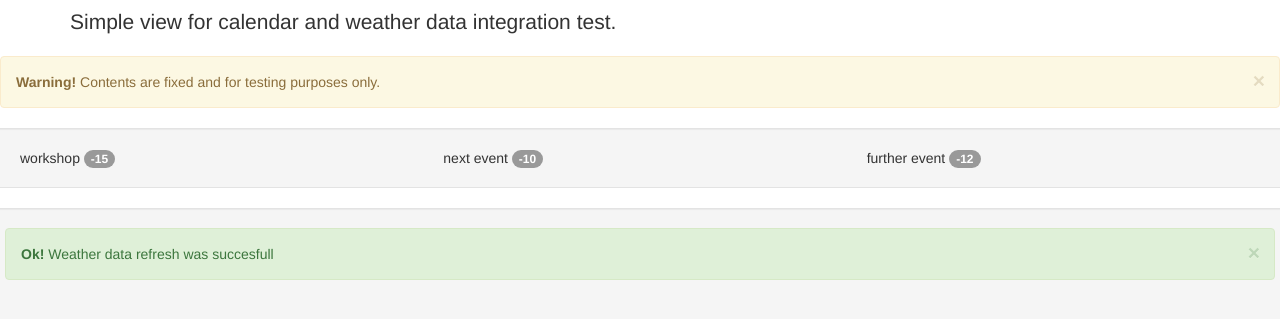
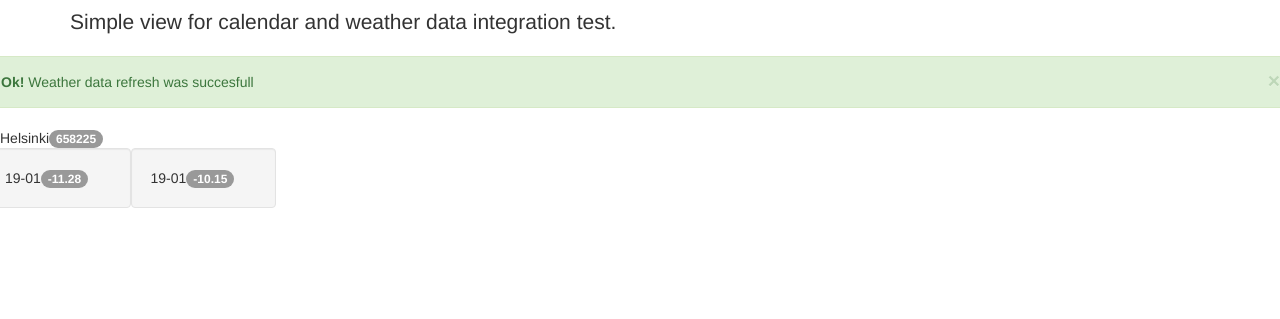
Before and after one commit to neskola/ActiveWeather, a plain HTML site: page Website/calendarview.html in a window 1280 px wide. Shown: the part 63-382 px from the top of the page. Drawn offline with Linux system fonts and the light colour scheme.

Commit message:
for safe keeping

```diff
--- a/Website/calendarview.html
+++ b/Website/calendarview.html
@@ -36,18 +36,26 @@
 	<h1>Calendar and weather view</h1>
 	<p class="lead">Simple view for calendar and weather data integration test.</p>
   </div>
-  <div class="alert alert-warning alert-dismissable">
+  <!-- <div class="alert alert-warning alert-dismissable">
     <button type="button" class="close" data-dismiss="alert" aria-hidden="true">&times;</button>
     <strong>Warning!</strong> Contents are fixed and for testing purposes only.
-  </div>
+  </div> -->
 
-  <div class="row well" ng-controller="CalendarDataCtrl">
+  <!-- <div class="row well" ng-controller="CalendarDataCtrl">
      <div ng-repeat="entry in entries" class="col-sm-4" title="Tooltip text">{{entry.text}} <span class="badge">{{entry.min}}</span></div>
-  </div>
+  </div> -->
 
-  <div class="row well" ng-controller="WeatherDataCtrl">
+  <div class="row" ng-controller="WeatherDataCtrl">
 	 <div id="status"></div>
-     <div ng-repeat="entry in entries" class="col-sm-4" title="Tooltip text">{{entry.place}} <span class="badge">{{entry.data}}</span></div>
+     <div ng-repeat="entry in entries" class="col-sm-4" title="Tooltip text">
+         <div>{{entry.place}}<span class="badge">{{entry.geoid}}</span></div>
+         <div class="row">
+             <div ng-repeat="data in entry.data" class="col-sm-4  well" title="Tooltip text">
+                 <div>
+                     {{data.date | date:'dd-MM' }}<span class="badge">{{data.temp}}</span>
+                 </div>
+             </div>
+         </div>
   </div>
 
 </div>
--- a/Website/js/data.js
+++ b/Website/js/data.js
@@ -19,13 +19,14 @@ function WeatherDataCtrl($scope, $http) {
         async: false,
         success: function (data) {
             $("<div class='alert alert-success alert-dismissable'><button type='button' class='close' data-dismiss='alert' aria-hidden='true'>&times;</button><strong>Ok!</strong> Weather data refresh was succesfull</div>").appendTo("#status");
-            $scope.entries = JSON.toString(data);
+            $scope.entries.push(data);
         },
         error: function (data) {
             $("<div class='alert alert-warning alert-dismissable'><button type='button' class='close' data-dismiss='alert' aria-hidden='true'>&times;</button><strong>Warning!</strong> Weather data refresh was NOT succesfull</div>").appendTo("#status");
         }
     });
 
+    console.log($scope.data);
 };
 
 function AirportDataCtrl($scope, $http) {
--- a/Website/python/Helsinki.json
+++ b/Website/python/Helsinki.json
@@ -1,7 +1,13 @@
 {
     "country": "Republic of Finland",
-    "data": {
-        "2014-01-19T10:00:00Z": {
+    "geoid": "658225",
+    "gml_pos": "60.16950 24.93540 ",
+    "place": "Helsinki",
+    "region": "Helsinki",
+    "timezone": "Europe/Helsinki",
+    "data" :
+	[
+         {  "date": "2014-01-19T10:00:00Z",
             "ccvr": "95.19",
             "humi": "87.61",
             "prct": "0.0",
@@ -9,290 +15,13 @@
             "wdir": "30.0",
             "wspd": "4.61"
         },
-        "2014-01-19T11:00:00Z": {
+        {   "date":	"2014-01-19T11:00:00Z",
             "ccvr": "97.52",
             "humi": "84.89",
             "prct": "0.0",
             "temp": "-10.15",
             "wdir": "40.0",
             "wspd": "4.35"
-        },
-        "2014-01-19T12:00:00Z": {
-            "ccvr": "100.0",
-            "humi": "83.93",
-            "prct": "0.1",
-            "temp": "-9.28",
-            "wdir": "40.0",
-            "wspd": "4.15"
-        },
-        "2014-01-19T13:00:00Z": {
-            "ccvr": "99.06",
-            "humi": "83.72",
-            "prct": "0.1",
-            "temp": "-8.86",
-            "wdir": "40.0",
-            "wspd": "4.05"
-        },
-        "2014-01-19T14:00:00Z": {
-            "ccvr": "95.91",
-            "humi": "84.61",
-            "prct": "0.1",
-            "temp": "-8.84",
-            "wdir": "40.0",
-            "wspd": "4.04"
-        },
-        "2014-01-19T15:00:00Z": {
-            "ccvr": "87.63",
-            "humi": "86.22",
-            "prct": "0.1",
-            "temp": "-9.27",
-            "wdir": "40.0",
-            "wspd": "4.08"
-        },
-        "2014-01-19T16:00:00Z": {
-            "ccvr": "84.35",
-            "humi": "87.38",
-            "prct": "0.1",
-            "temp": "-9.85",
-            "wdir": "30.0",
-            "wspd": "4.27"
-        },
-        "2014-01-19T17:00:00Z": {
-            "ccvr": "47.51",
-            "humi": "87.74",
-            "prct": "0.1",
-            "temp": "-10.57",
-            "wdir": "30.0",
-            "wspd": "4.26"
-        },
-        "2014-01-19T18:00:00Z": {
-            "ccvr": "34.89",
-            "humi": "87.39",
-            "prct": "0.1",
-            "temp": "-11.08",
-            "wdir": "30.0",
-            "wspd": "4.27"
-        },
-        "2014-01-19T19:00:00Z": {
-            "ccvr": "3.96",
-            "humi": "87.36",
-            "prct": "0.1",
-            "temp": "-11.41",
-            "wdir": "30.0",
-            "wspd": "4.12"
-        },
-        "2014-01-19T20:00:00Z": {
-            "ccvr": "0.0",
-            "humi": "86.83",
-            "prct": "0.1",
-            "temp": "-11.78",
-            "wdir": "30.0",
-            "wspd": "3.98"
-        },
-        "2014-01-19T21:00:00Z": {
-            "ccvr": "0.0",
-            "humi": "85.64",
-            "prct": "0.1",
-            "temp": "-12.11",
-            "wdir": "30.0",
-            "wspd": "3.91"
-        },
-        "2014-01-19T22:00:00Z": {
-            "ccvr": "0.0",
-            "humi": "84.77",
-            "prct": "0.1",
-            "temp": "-12.34",
-            "wdir": "30.0",
-            "wspd": "3.94"
-        },
-        "2014-01-19T23:00:00Z": {
-            "ccvr": "0.0",
-            "humi": "84.55",
-            "prct": "0.1",
-            "temp": "-12.43",
-            "wdir": "30.0",
-            "wspd": "4.08"
-        },
-        "2014-01-20T00:00:00Z": {
-            "ccvr": "0.0",
-            "humi": "84.99",
-            "prct": "0.1",
-            "temp": "-12.5",
-            "wdir": "40.0",
-            "wspd": "4.23"
-        },
-        "2014-01-20T01:00:00Z": {
-            "ccvr": "0.0",
-            "humi": "85.64",
-            "prct": "0.1",
-            "temp": "-12.49",
-            "wdir": "40.0",
-            "wspd": "4.22"
-        },
-        "2014-01-20T02:00:00Z": {
-            "ccvr": "0.0",
-            "humi": "86.21",
-            "prct": "0.1",
-            "temp": "-12.64",
-            "wdir": "40.0",
-            "wspd": "4.32"
-        },
-        "2014-01-20T03:00:00Z": {
-            "ccvr": "0.0",
-            "humi": "87.38",
-            "prct": "0.1",
-            "temp": "-12.94",
-            "wdir": "40.0",
-            "wspd": "4.48"
-        },
-        "2014-01-20T04:00:00Z": {
-            "ccvr": "0.0",
-            "humi": "88.39",
-            "prct": "0.1",
-            "temp": "-13.12",
-            "wdir": "40.0",
-            "wspd": "4.52"
-        },
-        "2014-01-20T05:00:00Z": {
-            "ccvr": "3.66",
-            "humi": "91.33",
-            "prct": "0.1",
-            "temp": "-13.09",
-            "wdir": "40.0",
-            "wspd": "4.59"
-        },
-        "2014-01-20T06:00:00Z": {
-            "ccvr": "21.87",
-            "humi": "92.63",
-            "prct": "0.1",
-            "temp": "-12.93",
-            "wdir": "50.0",
-            "wspd": "4.97"
-        },
-        "2014-01-20T07:00:00Z": {
-            "ccvr": "60.52",
-            "humi": "92.27",
-            "prct": "0.1",
-            "temp": "-12.98",
-            "wdir": "40.0",
-            "wspd": "4.79"
-        },
-        "2014-01-20T08:00:00Z": {
-            "ccvr": "11.47",
-            "humi": "91.5",
-            "prct": "0.1",
-            "temp": "-13.11",
-            "wdir": "40.0",
-            "wspd": "4.5"
-        },
-        "2014-01-20T09:00:00Z": {
-            "ccvr": "0.0",
-            "humi": "90.0",
-            "prct": "0.1",
-            "temp": "-12.73",
-            "wdir": "50.0",
-            "wspd": "4.23"
-        },
-        "2014-01-20T10:00:00Z": {
-            "ccvr": "0.0",
-            "humi": "87.12",
-            "prct": "0.1",
-            "temp": "-11.78",
-            "wdir": "50.0",
-            "wspd": "4.05"
-        },
-        "2014-01-20T11:00:00Z": {
-            "ccvr": "1.18",
-            "humi": "84.46",
-            "prct": "0.1",
-            "temp": "-11.07",
-            "wdir": "40.0",
-            "wspd": "4.37"
-        },
-        "2014-01-20T12:00:00Z": {
-            "ccvr": "14.72",
-            "humi": "81.79",
-            "prct": "0.1",
-            "temp": "-10.63",
-            "wdir": "40.0",
-            "wspd": "4.44"
-        },
-        "2014-01-20T13:00:00Z": {
-            "ccvr": "10.08",
-            "humi": "80.39",
-            "prct": "0.1",
-            "temp": "-10.46",
-            "wdir": "40.0",
-            "wspd": "4.73"
-        },
-        "2014-01-20T14:00:00Z": {
-            "ccvr": "20.18",
-            "humi": "82.19",
-            "prct": "0.1",
-            "temp": "-10.65",
-            "wdir": "40.0",
-            "wspd": "4.68"
-        },
-        "2014-01-20T15:00:00Z": {
-            "ccvr": "35.65",
-            "humi": "85.75",
-            "prct": "0.1",
-            "temp": "-11.0",
-            "wdir": "50.0",
-            "wspd": "4.68"
-        },
-        "2014-01-20T16:00:00Z": {
-            "ccvr": "30.27",
-            "humi": "88.24",
-            "prct": "0.1",
-            "temp": "-11.32",
-            "wdir": "50.0",
-            "wspd": "5.08"
-        },
-        "2014-01-20T17:00:00Z": {
-            "ccvr": "0.0",
-            "humi": "88.92",
-            "prct": "0.1",
-            "temp": "-11.55",
-            "wdir": "50.0",
-            "wspd": "5.05"
-        },
-        "2014-01-20T18:00:00Z": {
-            "ccvr": "17.22",
-            "humi": "88.75",
-            "prct": "0.1",
-            "temp": "-11.85",
-            "wdir": "50.0",
-            "wspd": "4.77"
-        },
-        "2014-01-20T19:00:00Z": {
-            "ccvr": "85.52",
-            "humi": "89.75",
-            "prct": "0.1",
-            "temp": "-11.85",
-            "wdir": "50.0",
-            "wspd": "4.74"
-        },
-        "2014-01-20T20:00:00Z": {
-            "ccvr": "92.45",
-            "humi": "90.28",
-            "prct": "0.1",
-            "temp": "-11.94",
-            "wdir": "50.0",
-            "wspd": "4.71"
-        },
-        "2014-01-20T21:00:00Z": {
-            "ccvr": "94.83",
-            "humi": "90.09",
-            "prct": "0.1",
-            "temp": "-12.21",
-            "wdir": "40.0",
-            "wspd": "4.59"
         }
-    },
-    "geoid": "658225",
-    "gml_pos": "60.16950 24.93540 ",
-    "place": "Helsinki",
-    "region": "Helsinki",
-    "timezone": "Europe/Helsinki"
+	]
 }
```
